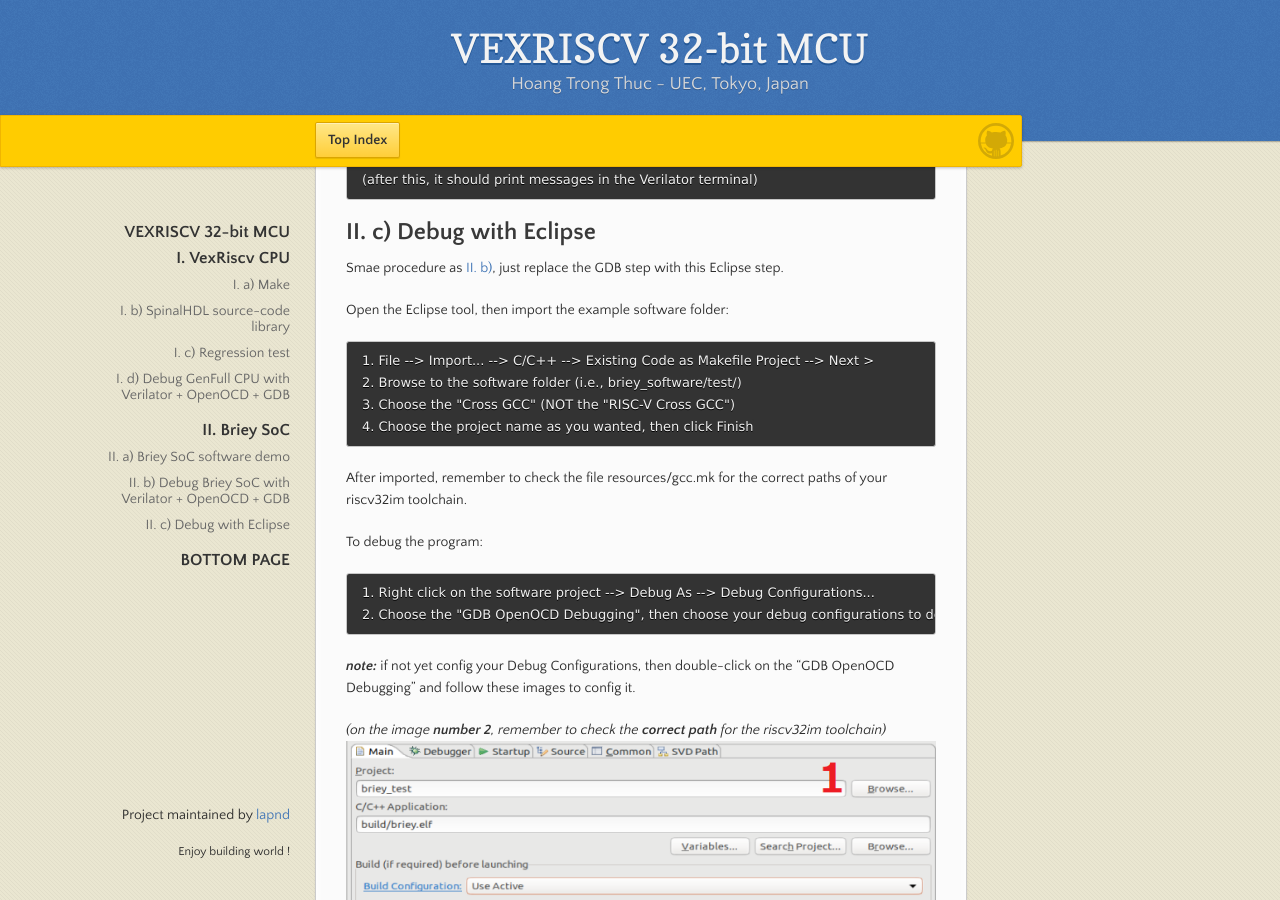
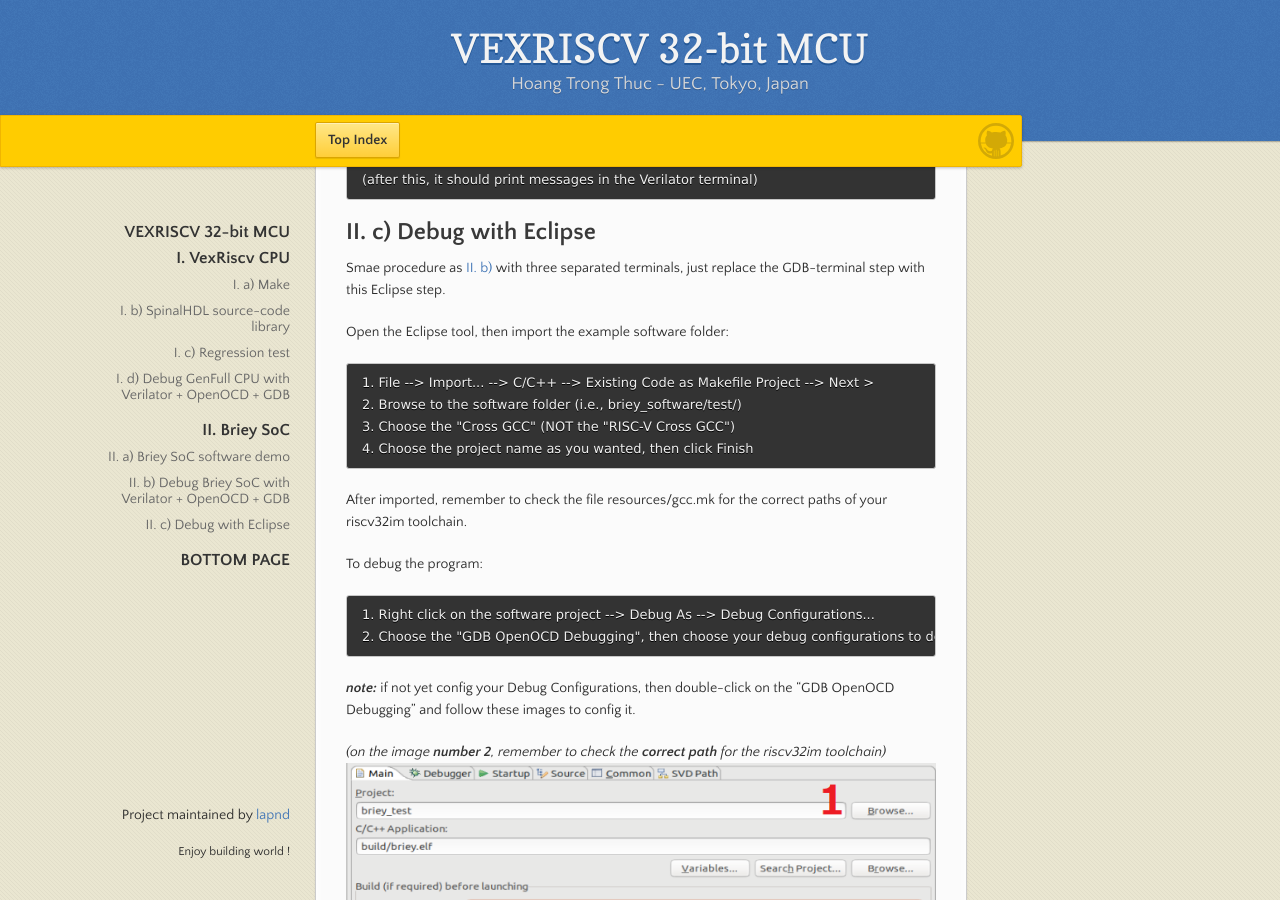
Before and after one commit to lapnd/httdes.github.io, a Jekyll site: the page built from vexriscv.md, in a window 1280 px wide and 900 px high, scrolled down 3000 px. Built offline with Jekyll 4.4.1, drawn with Linux system fonts in a browser that asks for light colours; our own code applies the rules of GitHub Pages for plain Markdown files.

Commit message:
Update vexriscv.md

```diff
--- a/vexriscv.md
+++ b/vexriscv.md
@@ -133,7 +133,7 @@ To debug the Briey SoC with Verilator + OpenOCD + GDB:
 
 ## II. c) Debug with Eclipse
 
-Smae procedure as [II. b)](#ii-c-debug-briey-soc-with-verilator--openocd--gdb), just replace the GDB step with this Eclipse step.
+Smae procedure as [II. b)](#ii-b-debug-briey-soc-with-verilator--openocd--gdb) with three separated terminals, just replace the GDB-terminal step with this Eclipse step.
 
 Open the Eclipse tool, then import the example software folder:
 
```
